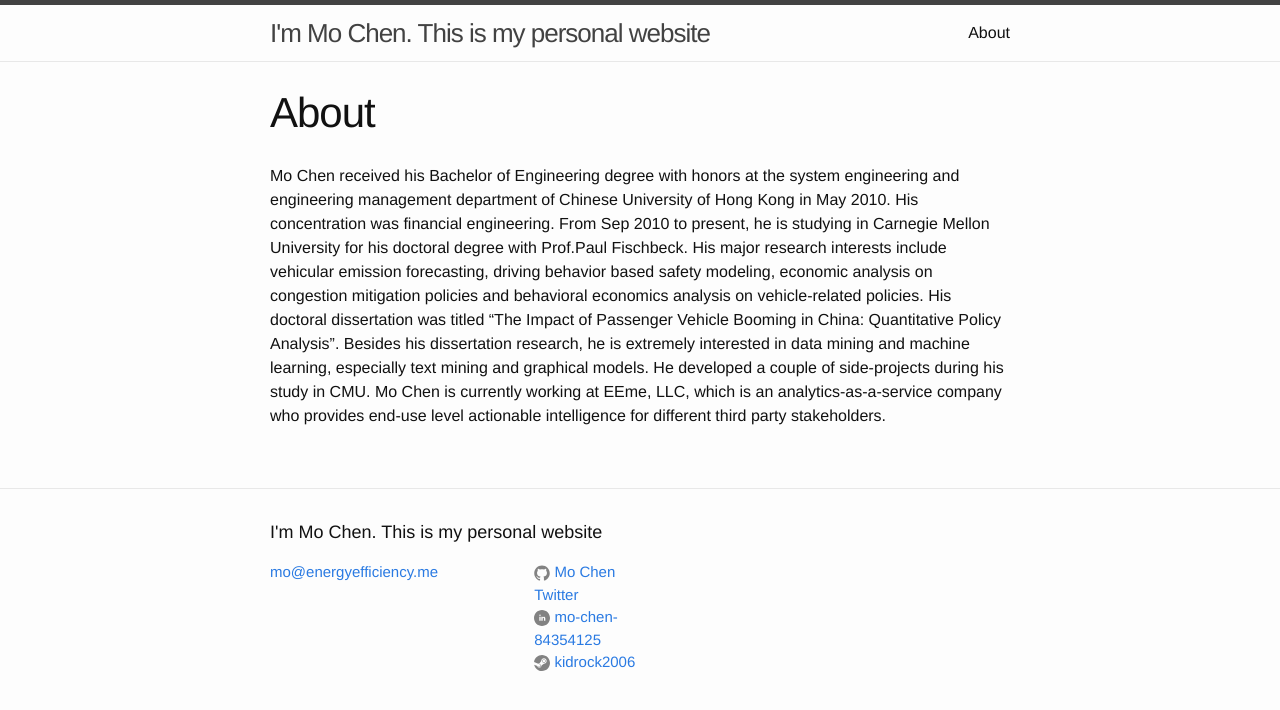
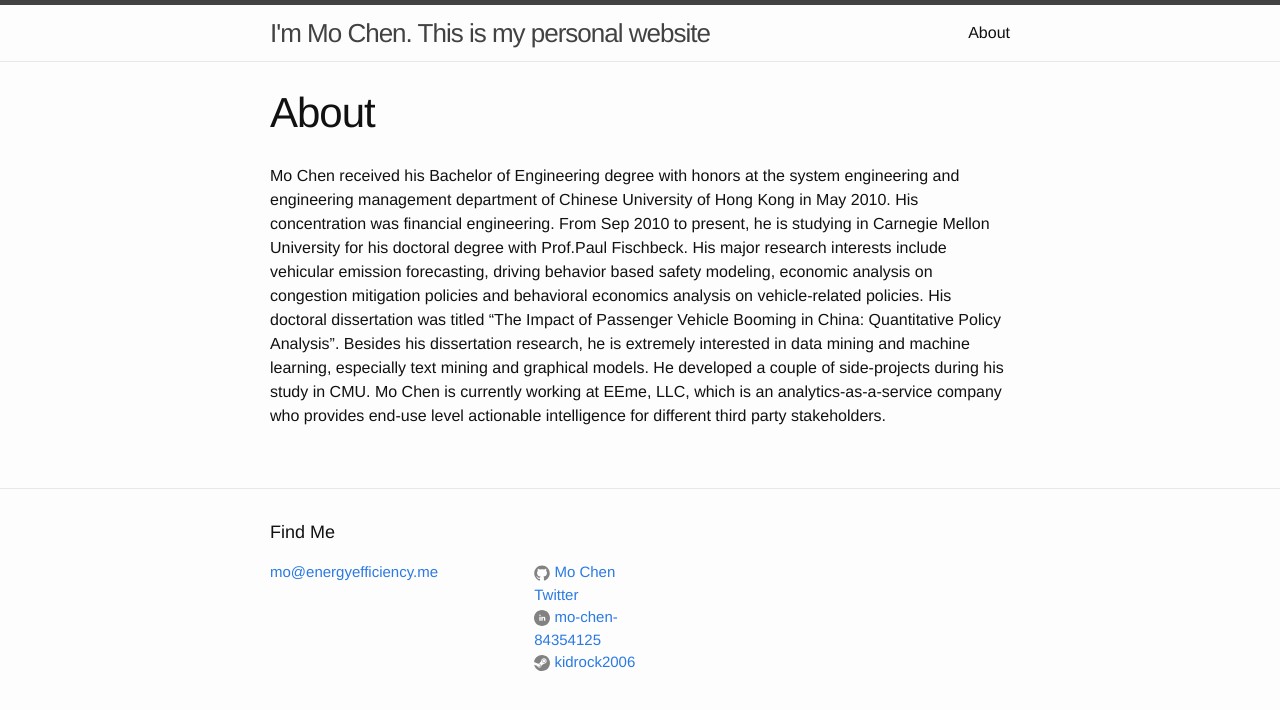
Before and after one commit to HAHAHANIBAL/HAHAHANIBAL.github.io, a Jekyll site: the page built from about.md, in a window 1280 px wide. Shown: the top 710 px of the page. Built offline with Jekyll 4.4.1, drawn with Linux system fonts in a browser that asks for light colours.

Commit message:
Update footer.html

```diff
--- a/_includes/footer.html
+++ b/_includes/footer.html
@@ -2,7 +2,7 @@
 
   <div class="wrapper">
 
-    <h2 class="footer-heading">{{ site.title }}</h2>
+    <h2 class="footer-heading">{{ 'Find Me' }}</h2>
 
     <div class="footer-col-wrapper">
       <div class="footer-col footer-col-1">
```
